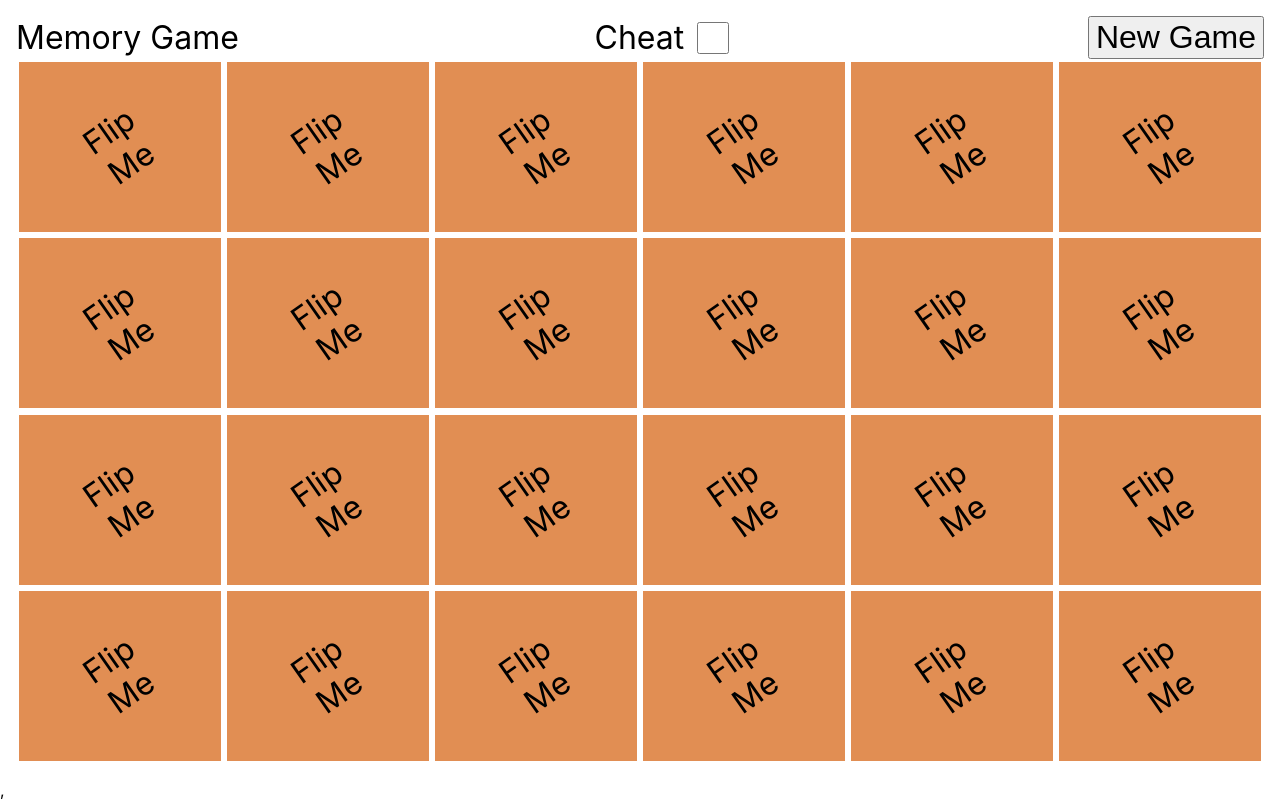
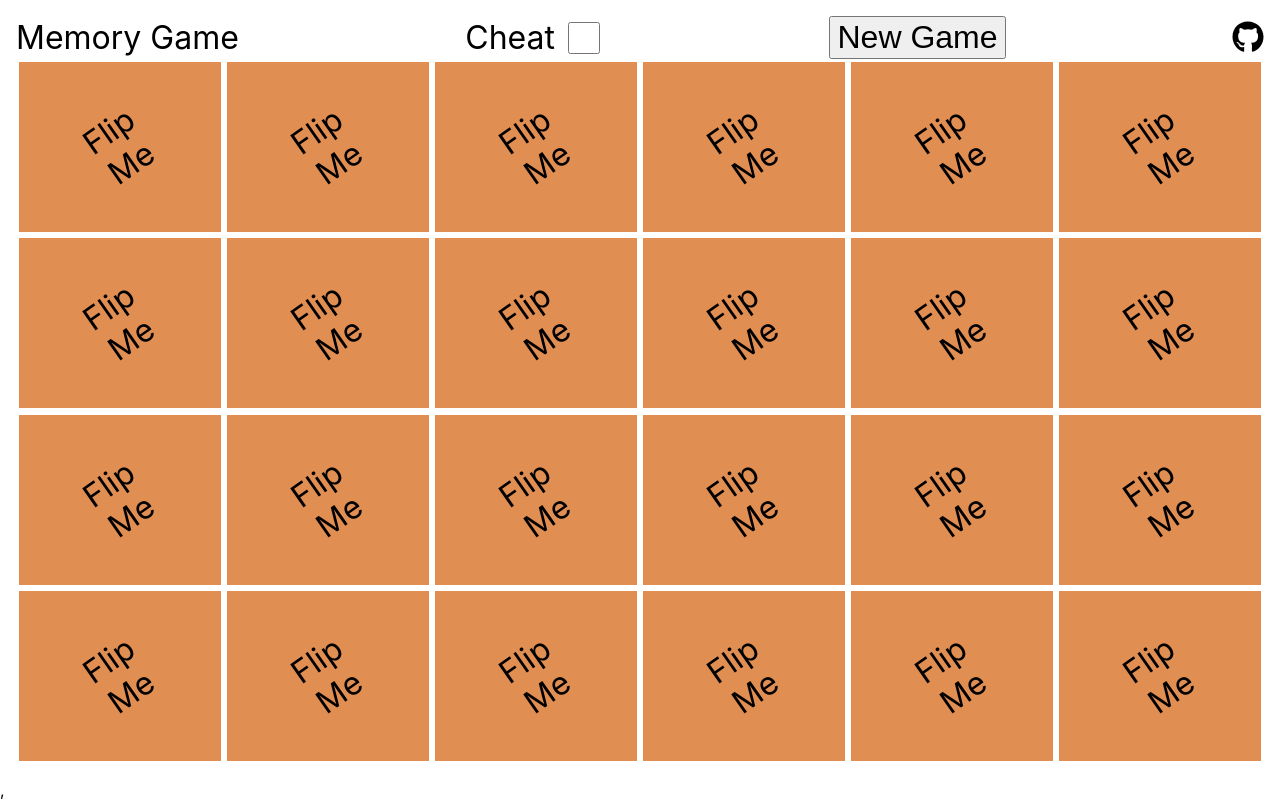
Before and after one commit to sehlceris/react-memory-game, a React (Create React App) app: page / in a window 1280 px wide. Built offline with nearby package versions, Linux system fonts and the light colour scheme.

Commit message:
add github link

```diff
--- a/src/memory-game/MemoryGame.scss
+++ b/src/memory-game/MemoryGame.scss
@@ -15,6 +15,12 @@
     align-items: center;
     font-size: 2em;
     font-size: 4vmin;
+
+    .github {
+      a {
+        color: inherit;
+      }
+    }
 
     .title {
     }
--- a/src/memory-game/MemoryGame.tsx
+++ b/src/memory-game/MemoryGame.tsx
@@ -13,6 +13,7 @@ import './MemoryGame.scss';
 import MemoryGameCard from './MemoryGameCard';
 import Confetti from 'react-confetti';
 import { MEMORY_GAME_CARDS_FACE_UP_TIME_MS } from './memory-game.constants';
+import { FontAwesomeIcon } from '@fortawesome/react-fontawesome';
 
 function MemoryGame(props: Props) {
   const handleCardClick = (card: MemoryGameCardData) => {
@@ -63,6 +64,14 @@ function MemoryGame(props: Props) {
         <button className="new-game-button" onClick={props.onNewGame}>
           New Game
         </button>
+        <span className="github">
+          <a
+            target="_blank"
+            href="https://github.com/sehlceris/react-memory-game"
+          >
+            <FontAwesomeIcon icon={['fab', 'github']} />
+          </a>
+        </span>
       </div>
       <div className="memory-game-board">{cards}</div>
     </div>
```
